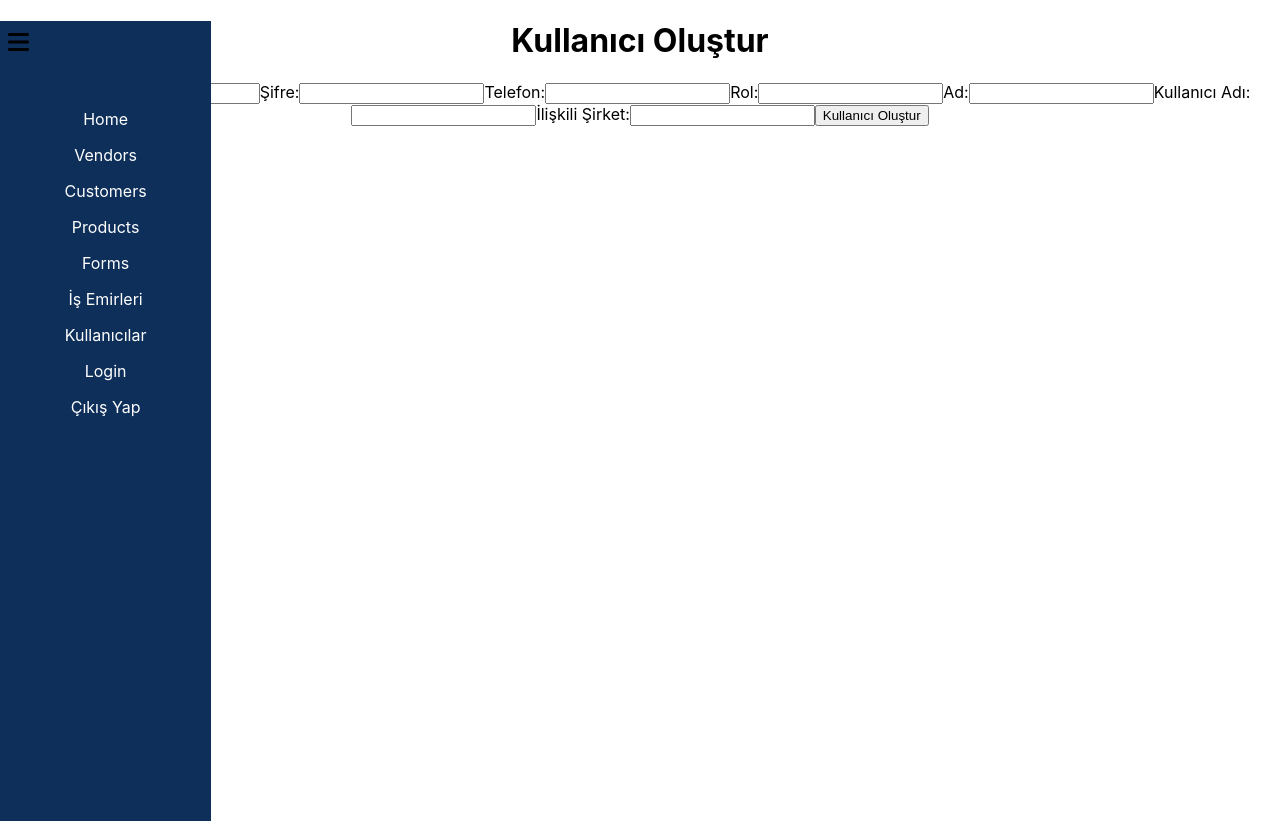
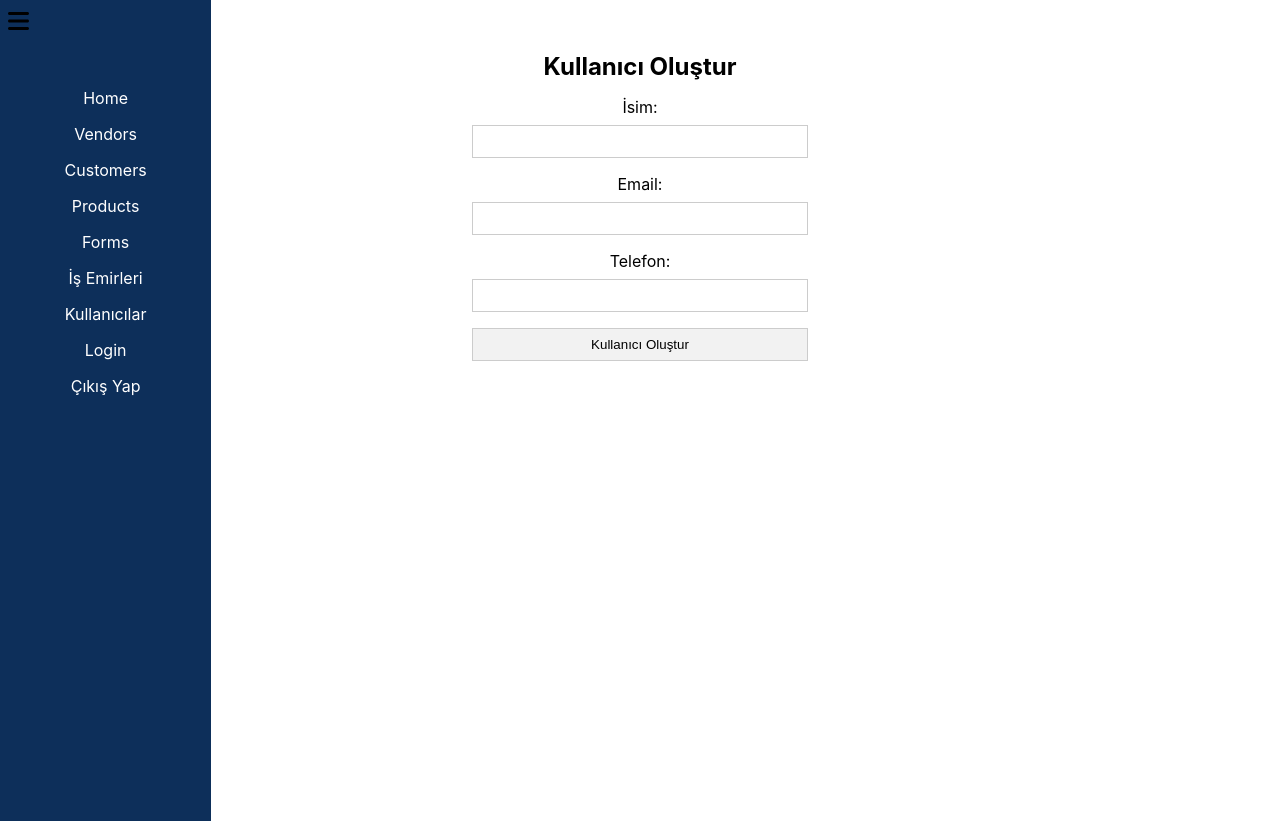
Before and after one commit to bbalbayrak/Web, a React (Create React App) app in the folder client/: page /create-user in a window 1280 px wide. After the commit the page ends 800 px from the top, so only its background shows below. Built offline with nearby package versions, Linux system fonts and the light colour scheme; sample sign-in values are in the browser's storage.

Commit message:
CreateUser, Users css files created

```diff
--- /dev/null
+++ b/client/src/components/Users/CreateUser.css
@@ -0,0 +1,43 @@
+.create-user-container {
+    width: 100%;
+    max-width: 400px;
+    margin: 0 auto;
+    padding: 2rem;
+    box-sizing: border-box;
+  }
+
+  .create-user-form {
+    display: flex;
+    flex-direction: column;
+  }
+
+  .create-user-form h2 {
+    text-align: center;
+    margin-bottom: 1rem;
+  }
+
+  .form-group {
+    display: flex;
+    flex-direction: column;
+    margin-bottom: 1rem;
+  }
+
+  .form-group label {
+    margin-bottom: 0.5rem;
+  }
+
+  .form-group input {
+    padding: 0.5rem;
+    border: 1px solid #ccc;
+  }
+
+  .create-user-form button {
+    padding: 0.5rem;
+    background-color: #f2f2f2;
+    border: 1px solid #ccc;
+    cursor: pointer;
+  }
+
+  .create-user-form button:hover {
+    background-color: #e0e0e0;
+  }
--- a/client/src/components/Users/CreateUser.js
+++ b/client/src/components/Users/CreateUser.js
@@ -1,7 +1,7 @@
 import React, { useState } from 'react';
 import { createUser } from './Userapi';
 import { useNavigate } from 'react-router-dom';
-
+import './CreateUser.css';
 const CreateUser = () => {
   const navigate = useNavigate();
   const [email, setEmail] = useState('');
@@ -33,62 +33,25 @@ const CreateUser = () => {
   };
 
   return (
-    <div>
-      <h1>Kullanıcı Oluştur</h1>
-      <form onSubmit={handleSubmit}>
+    <div className="create-user-container">
+    <form className="create-user-form" onSubmit={handleSubmit}>
+      <h2>Kullanıcı Oluştur</h2>
+      <div className="form-group">
+        <label htmlFor="name">İsim:</label>
+        <input type="text" id="name" value={name} onChange={(e) => setName(e.target.value)} />
+      </div>
+      <div className="form-group">
         <label htmlFor="email">Email:</label>
-        <input
-          type="email"
-          id="email"
-          value={email}
-          onChange={(e) => setEmail(e.target.value)}
-        />
-        <label htmlFor="password">Şifre:</label>
-        <input
-          type="password"
-          id="password"
-          value={password}
-          onChange={(e) => setPassword(e.target.value)}
-        />
+        <input type="email" id="email" value={email} onChange={(e) => setEmail(e.target.value)} />
+      </div>
+      <div className="form-group">
         <label htmlFor="phone">Telefon:</label>
-        <input
-          type="text"
-          id="phone"
-          value={phone}
-          onChange={(e) => setPhone(e.target.value)}
-        />
-        <label htmlFor="role">Rol:</label>
-        <input
-          type="text"
-          id="role"
-          value={role}
-          onChange={(e) => setRole(e.target.value)}
-        />
-        <label htmlFor="name">Ad:</label>
-        <input
-          type="text"
-          id="name"
-          value={name}
-          onChange={(e) => setName(e.target.value)}
-        />
-        <label htmlFor="username">Kullanıcı Adı:</label>
-        <input
-          type="text"
-          id="username"
-          value={username}
-          onChange={(e) => setUsername(e.target.value)}
-        />
-        <label htmlFor="relatedCompany">İlişkili Şirket:</label>
-        <input
-          type="text"
-          id="relatedCompany"
-          value={relatedCompany}
-          onChange={(e) => setRelatedCompany(e.target.value)}
-        />
-        <button type="submit">Kullanıcı Oluştur</button>
-      </form>
-    </div>
-  );
+        <input type="tel" id="phone" value={phone} onChange={(e) => setPhone(e.target.value)} />
+      </div>
+      <button type="submit">Kullanıcı Oluştur</button>
+    </form>
+  </div>
+);
 };
 
 export default CreateUser;
--- /dev/null
+++ b/client/src/components/Users/Users.css
@@ -0,0 +1,39 @@
+.users-page-container {
+    padding: 2rem;
+    margin-left: 16%;
+  }
+
+  .create-user-link {
+    display: inline-block;
+    margin-bottom: 1rem;
+    padding: 0.5rem 1rem;
+    background-color: #f2f2f2;
+    border: 1px solid #ccc;
+    color: black;
+    text-decoration: none;
+  }
+
+  .create-user-link:hover {
+    background-color: #e0e0e0;
+  }
+
+  .users-table {
+    width: 100%;
+    border-collapse: collapse;
+  }
+
+  .users-table th,
+  .users-table td {
+    padding: 10px;
+    text-align: left;
+    border: 1px solid #ccc;
+  }
+
+  .users-table th {
+    background-color: #f2f2f2;
+    font-weight: bold;
+  }
+
+  .users-table tr:nth-child(even) {
+    background-color: #f8f8f8;
+  }
--- a/client/src/components/Users/Users.js
+++ b/client/src/components/Users/Users.js
@@ -1,6 +1,7 @@
 import React, { useEffect, useState } from 'react';
 import { Link } from 'react-router-dom';
 import { getUsers } from './Userapi';
+import './Users.css';
 
 const Users = () => {
   const [users, setUsers] = useState([]);
@@ -11,12 +12,11 @@ const Users = () => {
       .catch((error) => console.error('API isteğinde hata:', error));
   }, []);
 
-
   return (
-    <div className="form-page-container">
+    <div className="users-page-container">
       <h1>Kullanıcılar</h1>
-      <Link to="/create-user">Kullanıcı Oluştur</Link>
-      <table>
+      <Link className="create-user-link" to="/create-user">Kullanıcı Oluştur</Link>
+      <table className="users-table">
         <thead>
           <tr>
             <th>ID</th>
```
